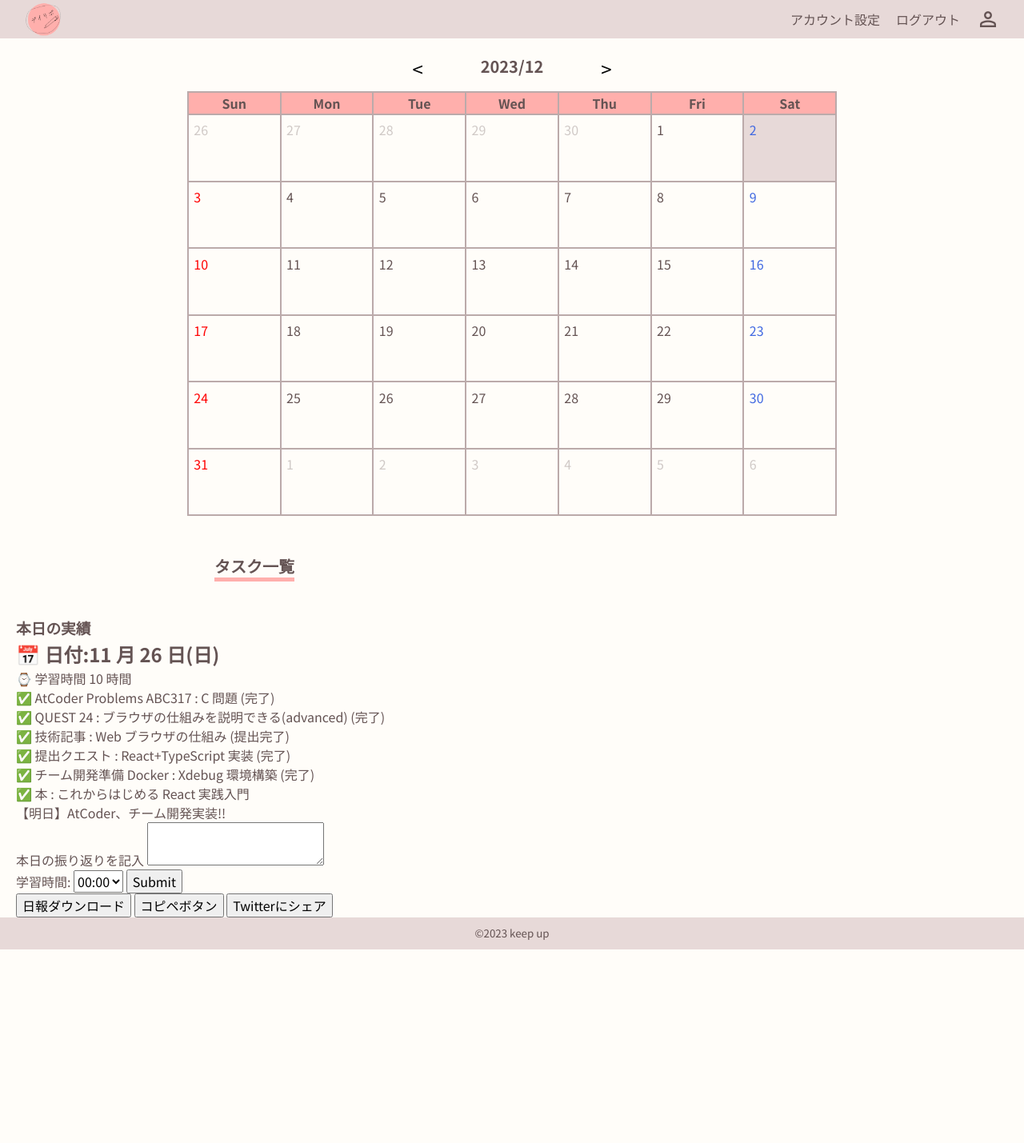
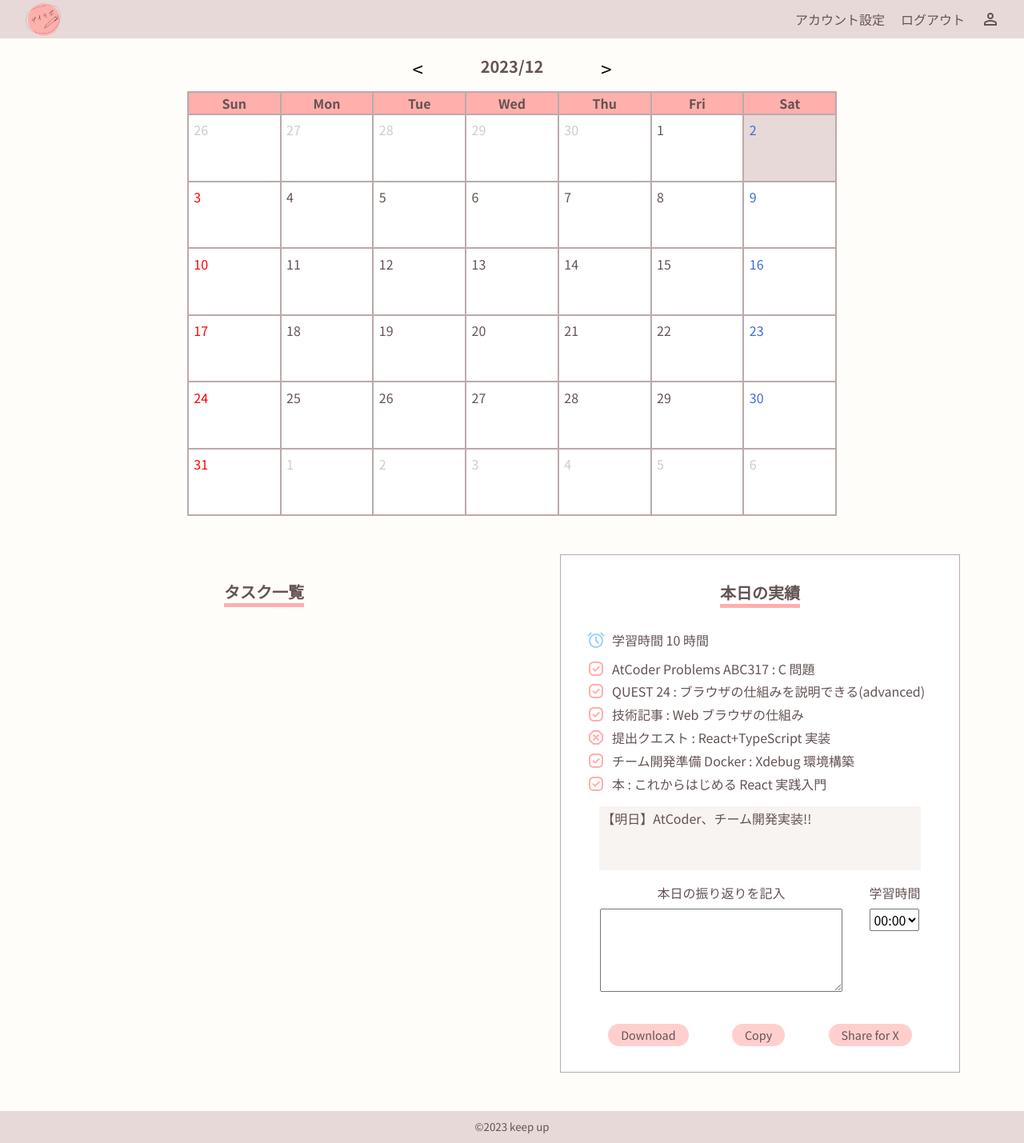
Before and after one commit to OBookBook/APPRENTICE-dev1-team-dev, a PHP site: template src/php/pages/index.php in a window 1280 px wide. Shown: the whole page at 80% size. Before the commit the page ends 1187 px from the top, so only its background shows below. Run offline with PHP 8.4, Linux system fonts and the light colour scheme; the template is opened without the code that fills it, so the values that code supplies are empty; some libraries are stand-ins or nearby versions.

Commit message:
レポートのCSS調整

```diff
--- a/src/css/style.css
+++ b/src/css/style.css
@@ -40,6 +40,7 @@ p, h1, h2, h3, h4, h5, h6 {
   --text-color: #645353;
   --border-color: #BAA;
   --main-color: #FFAFAC;
+  --main-color-rgb: 255, 175, 172;
   --accent-color: #E5F3FF;
   --main-bg-color: #FFFDF9;
   --tasks-bg-color: #F8F4F2;;
@@ -154,6 +155,7 @@ nav ul li {
 
 #calendar table tbody {
   margin: 0 auto;
+  background: #fff;
 }
 #day-of-week {
   background-color: var(--main-color);
@@ -191,16 +193,25 @@ nav ul li {
 /******************* calendar *******************/
 
 
+/******************* bottom-wrapper *******************/
+.bottom-wrapper {
+  display: flex;
+}
+
+.bottom-wrapper section {
+  width: 45vw;
+  max-width: 500px;
+  padding: 2rem;
+  margin: 3rem auto;
+}
+/******************* bottom-wrapper *******************/
+
+
 /******************* task-management *******************/
-#task-management {
-  width: 40vw;
-  max-width: 500px;
-  margin: 3rem;
-}
 
 #task-management h2 {
   text-align: center;
-  margin-bottom: 1rem;
+  margin-bottom: 2rem;
 }
 
 #task-management h2 span {
@@ -238,8 +249,6 @@ nav ul li {
   width: 8%;
   min-width: 20px;
 }
-
-
 
 /* ゴミ箱アイコン */
 .delete-icon {
@@ -298,6 +307,110 @@ nav ul li {
 /******************* task-management *******************/
 
 
+/******************* report *******************/
+#report {
+  background-color: #fff;
+  border: 1px solid var(--border-color);
+}
+
+#report h2 {
+  text-align: center;
+  margin-bottom: 2rem;
+}
+
+#report h2 span {
+  border-bottom: 5px solid var(--main-color);
+}
+
+#report .material-symbols-outlined {
+  /* font-variation-settings:
+    'FILL' 0,
+    'wght' 400,
+    'GRAD' 0,
+    'opsz' 24 */
+    color: var(--main-color);
+    margin-right: .5rem;
+}
+
+#report li {
+  display: flex;
+  align-items: center;
+  margin-bottom: .3rem;
+}
+
+.study_hours {
+  display: flex;
+  align-items: center;
+  margin-bottom: .7rem;
+}
+
+#report .study_hours .material-symbols-outlined {
+  color: #9dd1fd;
+}
+
+.memo {
+  margin: 1rem;
+  background: var(--tasks-bg-color);
+  min-height: 5rem;
+  padding: .2rem;
+}
+
+.reflection-wrapper {
+  display: flex;
+}
+
+.reflection-wrapper div {
+  display: flex;
+  flex-direction: column;
+  text-align: center;
+  align-items: center;
+  margin: 0 auto;
+  min-height: 10rem;
+}
+
+.reflection-wrapper div:first-of-type  {
+  width: 70%;
+}
+
+.reflection-wrapper label {
+  display: block;
+  margin-bottom: .5rem;
+}
+
+select {
+  margin: 0 auto;
+}
+
+.btn-wrapper {
+  display: flex;
+  justify-content: space-around;
+  align-items: center;
+  margin-top: 1rem;
+}
+
+textarea {
+  outline: none;
+  width: 100%;
+  height: 100%;
+}
+
+#report button {
+  background: rgba(var(--main-color-rgb), .6);
+  border: none;
+  border-radius: 1rem;
+  color: var(--text-color);
+  padding: .2rem 1rem;
+  font-size: .9rem;
+  cursor: pointer;
+}
+
+#report button:hover {
+  background-color: var(--main-color);
+  color: var(--main-bg-color);
+}
+/******************* report *******************/
+
+
 
 /******************* footer *******************/
 footer {
--- a/src/js/Status.js
+++ b/src/js/Status.js
@@ -6,9 +6,6 @@ export class Status {
   };
 
   addCheckStatusListener(checkbox) {
-    console.log("change");
-    console.log(checkbox);
-
     checkbox.addEventListener("change", function () {
       let isChecked = this.checked;
       let taskId = this.name;
--- a/src/php/pages/index.php
+++ b/src/php/pages/index.php
@@ -8,7 +8,7 @@ getHeader();
 
 $timeSelectorBox = new TimeSelectorBox();
 ?>
-
+<link rel="stylesheet" href="https://fonts.googleapis.com/css2?family=Material+Symbols+Outlined:opsz,wght,FILL,GRAD@20..48,100..700,0..1,-50..200" />
 <main>
   <div id="calendar-wrapper">
     <div id="cal-header">
@@ -18,41 +18,74 @@ $timeSelectorBox = new TimeSelectorBox();
     </div>
     <div id="calendar"></div>
   </div>
+
+  <div class="bottom-wrapper">
     <section id="task-management">
       <h2><span>タスク一覧</span></h2>
       <ul class="task-lists">
       </ul>
     </section>
-  <section>
+
+    <section id="report">
       <div id="copyTarget">
-      <h3>本日の実績</h3>
+        <h2><span>本日の実績</span></h2>
         <div id="js-capture">
-        <h1>📅 日付:11 月 26 日(日)</h1>
-        <p>⌚ 学習時間 10 時間</p>
+          <!-- <h1>📅 日付:11 月 26 日(日)</h1> -->
+          <p class="study_hours">
+            <span class="material-symbols-outlined">alarm</span>
+            <span>学習時間 10 時間</span>
+          </p>
           <ul>
-          <li>✅ AtCoder Problems ABC317 : C 問題 (完了)</li>
-          <li>✅ QUEST 24 : ブラウザの仕組みを説明できる(advanced) (完了)</li>
-          <li>✅ 技術記事 : Web ブラウザの仕組み (提出完了)</li>
-          <li>✅ 提出クエスト : React+TypeScript 実装 (完了)</li>
-          <li>✅ チーム開発準備 Docker : Xdebug 環境構築 (完了)</li>
-          <li>✅ 本 : これからはじめる React 実践入門</li>
-          <p>【明日】AtCoder、チーム開発実装!!</p>
+            <li>
+              <span class="material-symbols-outlined">priority</span>
+              <span>AtCoder Problems ABC317 : C 問題</span>
+            </li>
+            <li>
+              <span class="material-symbols-outlined">priority</span>
+              <span>QUEST 24 : ブラウザの仕組みを説明できる(advanced)</span>
+            </li>
+            <li>
+              <span class="material-symbols-outlined">priority</span>
+              <span>技術記事 : Web ブラウザの仕組み</span>
+            </li>
+            <li>
+              <span class="material-symbols-outlined">dangerous</span>
+              <span>提出クエスト : React+TypeScript 実装</span>
+            </li>
+            <li>
+              <span class="material-symbols-outlined">priority</span>
+              <span>チーム開発準備 Docker : Xdebug 環境構築</span>
+            </li>
+            <li>
+              <span class="material-symbols-outlined">priority</span>
+              <span>本 : これからはじめる React 実践入門</span>
+            </li>
+            <div class="memo">【明日】AtCoder、チーム開発実装!!</div>
           </ul>
         </div>
       </div>
       <form id="reportForm">
+        <div class="reflection-wrapper">
+          <div>
             <label for="reflectionComment">本日の振り返りを記入</label>
-      <textarea id="reflectionComment" name="reflectionComment"></textarea><br>
-      <label for="studyHours">学習時間:</label>
+            <textarea id="reflectionComment" class="js-aiText-hidden" name="reflectionComment"></textarea><br>
+          </div>
+          <div>
+            <label for="studyHours">学習時間</label>
             <select id="studyHours" name="studyHours">
               <?php echo $timeSelectorBox->generateOptions(); ?>
             </select>
-      <input type="submit" value="Submit">
+            <!-- <input type="submit" value="Submit"> -->
+          </div>
+        </div>
       </form>
-    <button id="js-captureGet-btn">日報ダウンロード</button>
-    <button id="js-copy-btn">コピペボタン</button>
-    <button id="js-twitter-btn">Twitterにシェア</button>
+      <div class="btn-wrapper">
+        <button id="js-captureGet-btn">Download</button>
+        <button id="js-copy-btn">Copy</button>
+        <button id="js-twitter-btn">Share for X</button>
+      </div>
     </section>
+  </div>
 </main>
 
 <?php getFooter(); ?>
```
Also changed, not shown: src/js/calendar.js (+29 -1 lines). Lines whose indentation alone changed are shown as unchanged.
